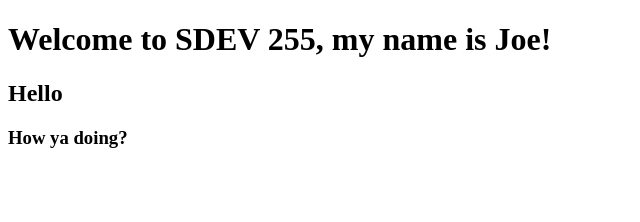
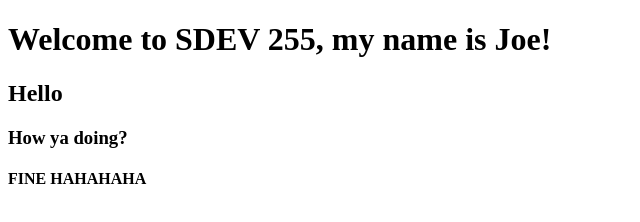
Before and after one commit to Blah131/SDEV255GitExample, a plain HTML site: page index.html in a window 1280 px wide. Shown: the whole page, without its empty margins (0-640 px from the left). Drawn offline with Linux system fonts and the light colour scheme.

Commit message:
Kept it h4

```diff
--- a/index.html
+++ b/index.html
@@ -12,7 +12,7 @@
   <h1>Welcome to SDEV 255, my name is Joe!</h1>
   <h2>Hello</h2>
   <h3>How ya doing?</h3>
-
+  <h4> FINE HAHAHAHA</h4>
   <script src="script.js"></script>
 </body>
 
```
